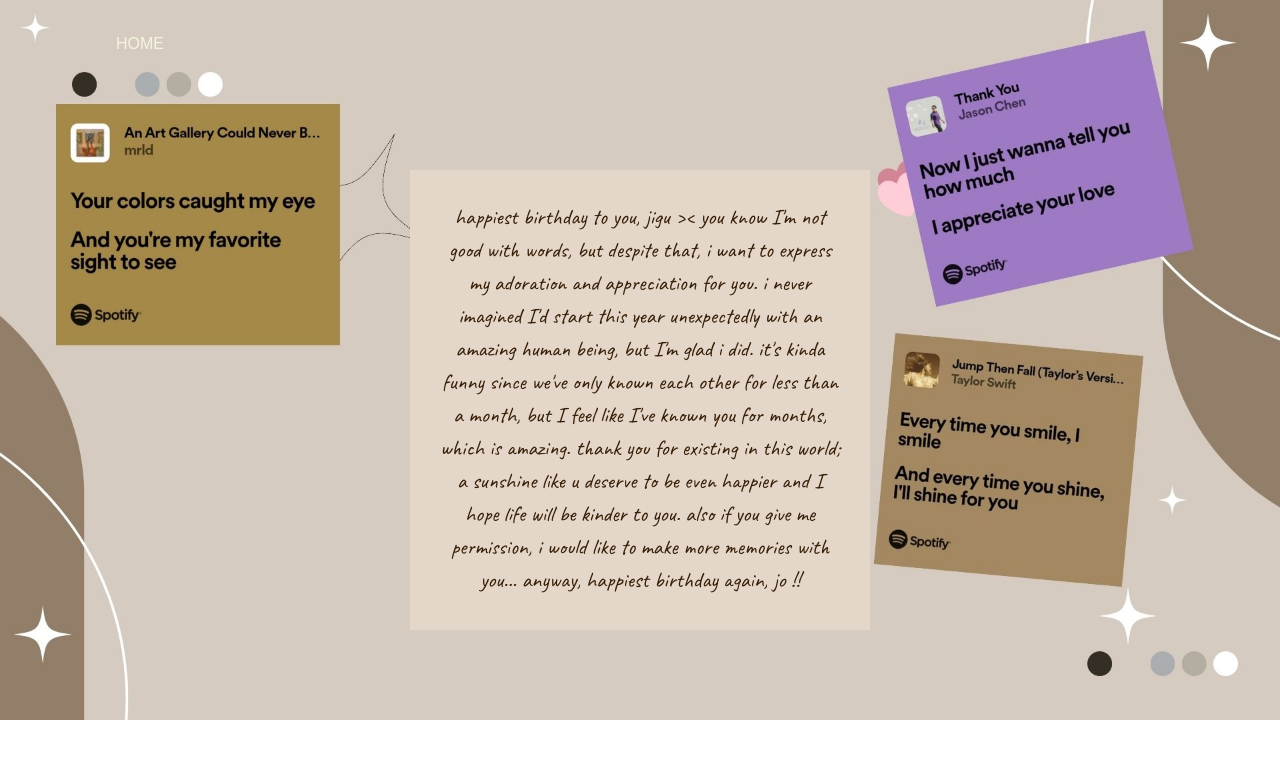
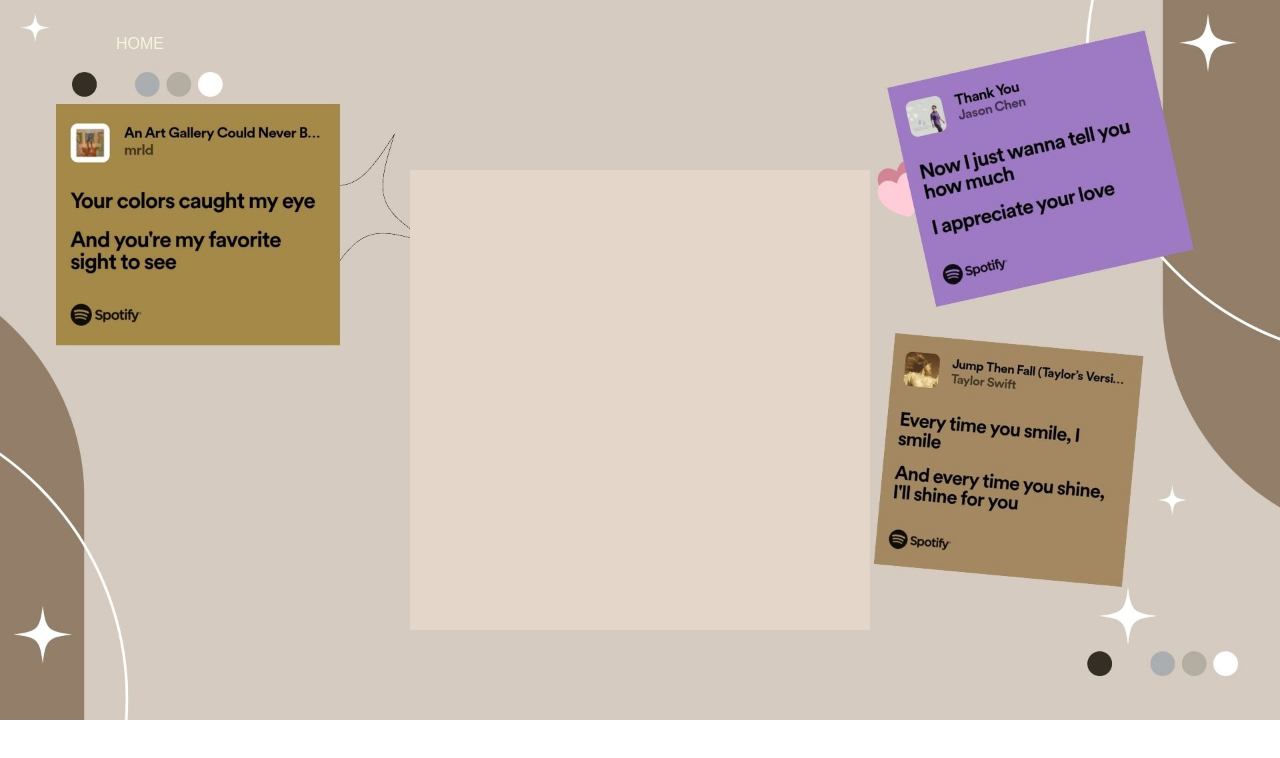
Before and after one commit to mycgz/mycgz.github.io, a plain HTML site: page gu.html in a window 1280 px wide. Drawn offline with Linux system fonts and the light colour scheme.

Commit message:
Add files via upload

```diff
--- a/gu.html
+++ b/gu.html
@@ -23,22 +23,7 @@
       </style>
     <div class="note">
       <p>
-        happiest birthday to you, jigu ><
-        you know I'm not good with words,
-        but despite that, i want to express
-        my adoration and appreciation for you.
-        i never imagined I'd start this year
-        unexpectedly with an amazing human being,
-        but I'm glad i did. it's kinda funny
-        since we've only known each other for
-        less than a month, but I feel like I've
-        known you for months, which is amazing.
-        thank you for existing in this world;
-        a sunshine like u deserve to be even happier
-        and I hope life will be kinder to you.
-        also if you give me permission, i
-        would like to make more memories with
-        you... anyway, happiest birthday again, jo !!
+
       </p>
       <div class="tape tape-1"></div>
       <div class="tape tape-2"></div>
```
Also changed, not shown: bcard.html (+1 -2 lines).
